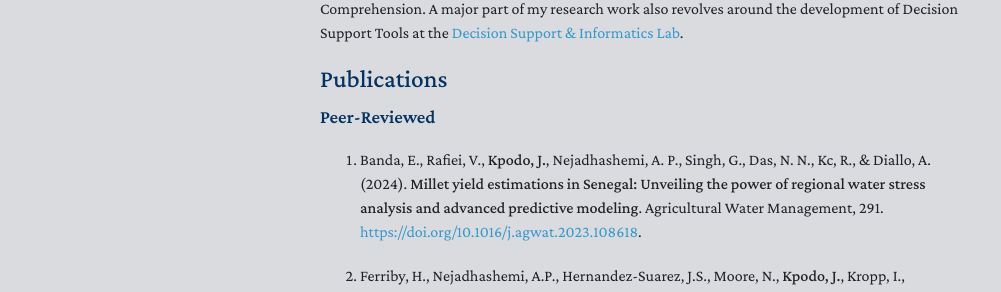
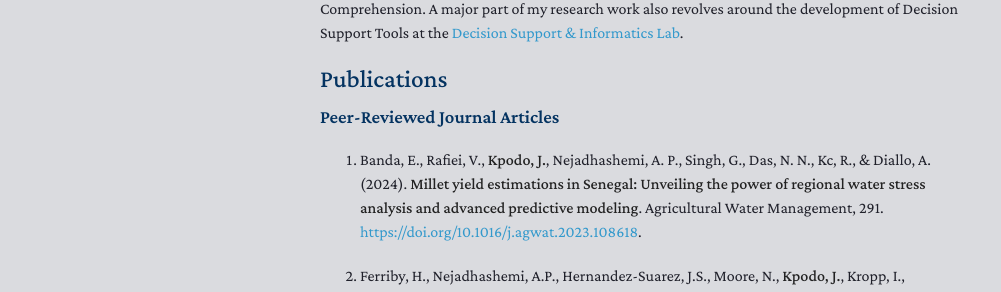
Before and after one commit to eusojk/eusojk.github.io, a Jekyll site: the page built from index.md, in a window 1280 px wide and 1089 px high. Shown: the part 276-568 px from the top of the window, without its empty margins (150-1151 px from the left). Built offline with Jekyll 4.4.1, drawn with Linux system fonts in a browser that asks for light colours; nearby versions of some CDN libraries; a style sheet for code colours, icons or effects is not loaded; our own code applies the rules of GitHub Pages for plain Markdown files.

Commit message:
Update index.md

```diff
--- a/index.md
+++ b/index.md
@@ -17,7 +17,7 @@ My primary research is multidisciplinary and lies at the intersection of Natural
 
 ## Publications
 
-### Peer-Reviewed
+### Peer-Reviewed Journal Articles
 
 1.  Banda, E., Rafiei, V., **Kpodo, J.**, Nejadhashemi, A. P., Singh, G., Das, N. N., Kc, R., & Diallo, A. (2024). **Millet yield estimations in Senegal: Unveiling the power of regional water stress analysis and advanced predictive modeling**. Agricultural Water Management, 291. [https://doi.org/10.1016/j.agwat.2023.108618](https://doi.org/10.1016/j.agwat.2023.108618).
 
```
